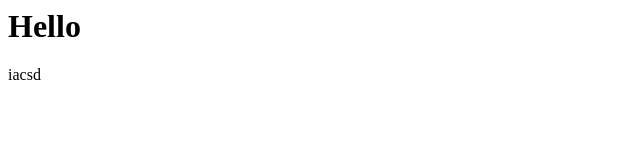
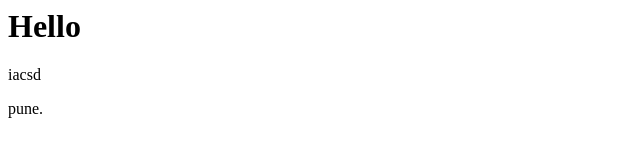
Before and after one commit to bhaktijare/task27, a plain HTML site: page index.html in a window 1280 px wide. Shown: the full height of the page, 0-640 px from the left. Drawn offline with Linux system fonts and the light colour scheme.

Commit message:
final commit

```diff
--- a/index.html
+++ b/index.html
@@ -2,4 +2,5 @@
 
 <h1>Hello</h1>
 iacsd
+<p>pune.</p>
 </html>
```
